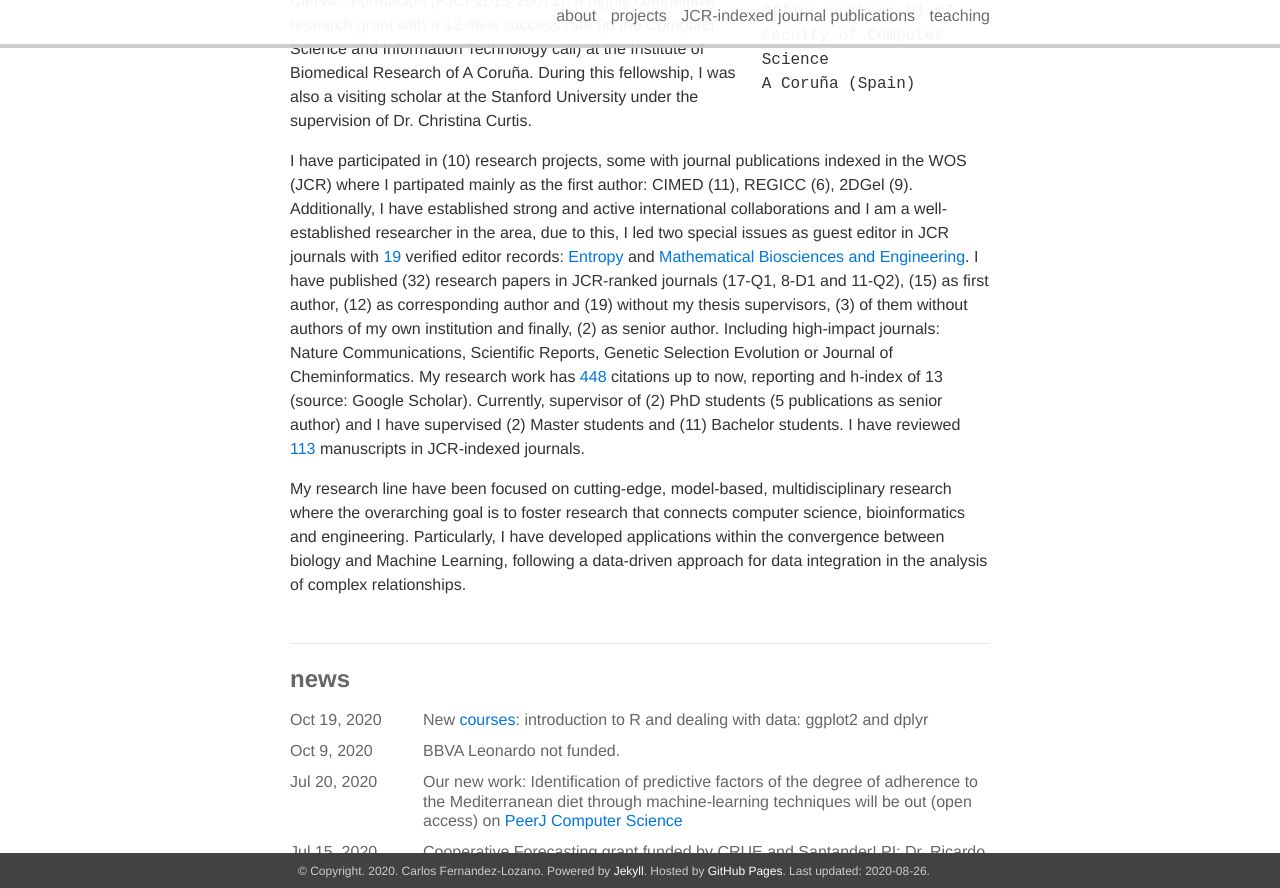
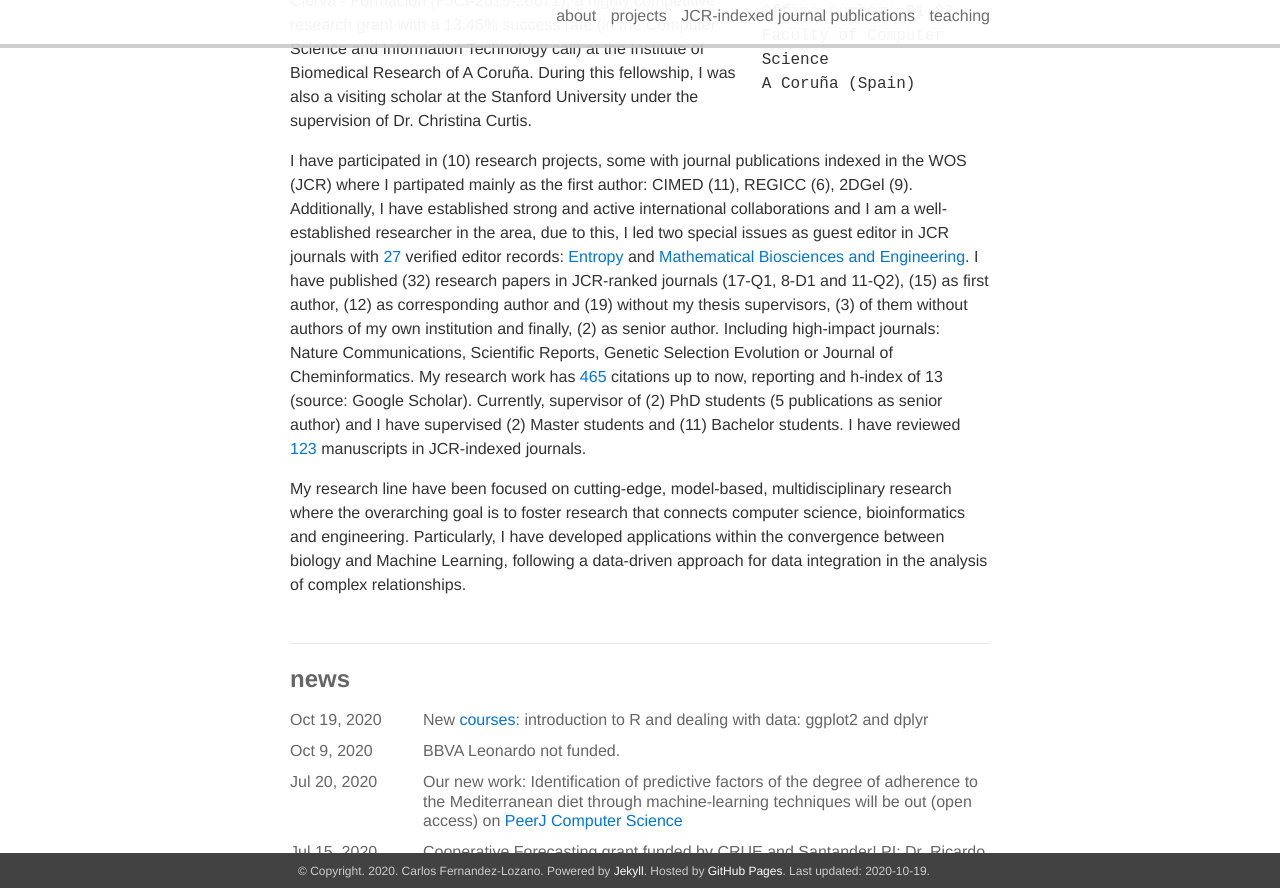
Before and after one commit to cafernandezlo/es_github_cafernandezlo, a Jekyll site: the page built from _pages/about.md, in a window 1280 px wide and 900 px high, scrolled down 440 px. Shown: the part 12-900 px from the top of the window. Built offline with Jekyll 4.4.1, drawn with Linux system fonts in a browser that asks for light colours; nearby versions of some CDN libraries; some web fonts are replaced.

Commit message:
updated from publons and scholar

```diff
--- a/_config.yml
+++ b/_config.yml
@@ -11,11 +11,11 @@ footer_text: >
 
 url:  "https://cafernandezlo.github.io"
 baseurl: "/es_github_cafernandezlo"
-last_updated: 2020-08-26
+last_updated: 2020-10-19
 
-number_cites: 448
-number_reviews: 113
-number_editor: 19
+number_cites: 465
+number_reviews: 123
+number_editor: 27
 hindex: 13
 # -----------------------------------------------------------------------------
 # Social integration
```
